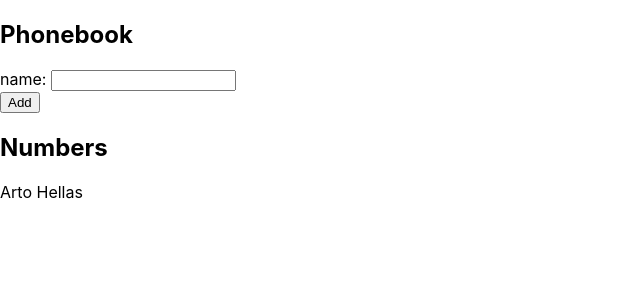
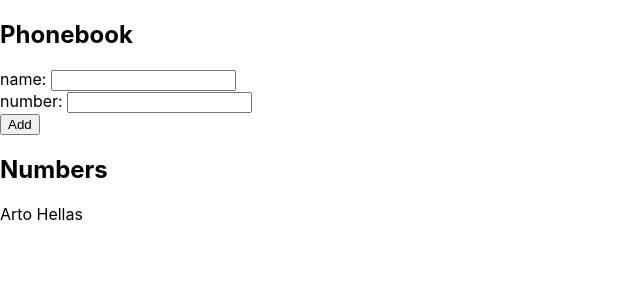
Before and after one commit to buildevol/learn-fullstack-open, a React (Create React App) app in the folder part2exercise/phonebook/: page / in a window 1280 px wide. Shown: the top 300 px of the page, without its empty margins (0-640 px from the left). Built offline with nearby package versions, Linux system fonts and the light colour scheme.

Commit message:
Added my part 2b exercise 2.8 solution

```diff
--- a/part2exercise/phonebook/src/App.js
+++ b/part2exercise/phonebook/src/App.js
@@ -7,24 +7,30 @@
 function App() {
   const [persons, setPersons] = useState([{ name: "Arto Hellas" }]);
   const [newName, setNewName] = useState("");
+  const [newNumber, setNewNumber] = useState("");
 
   const handleSubmit = (event) => {
     event.preventDefault();
     const personObject = {
       name: newName,
+      number: newNumber,
     };
     const filteredPersons = persons.filter((person) => {
       return person.name === newName;
     });
     if (filteredPersons.length > 0) {
       alert(`${newName} is already added to phonebook`);
-      return;
+    } else {
+      setPersons(persons.concat(personObject));
     }
-    setPersons(persons.concat(personObject));
     setNewName("");
+    setNewNumber("");
   };
   const handleNewName = (event) => {
     setNewName(event.target.value);
+  };
+  const handleNewNumber = (event) => {
+    setNewNumber(event.target.value);
   };
   return (
     <div>
@@ -32,6 +38,10 @@
       <form onSubmit={handleSubmit}>
         <div>
           name: <input type="text" value={newName} onChange={handleNewName} />
+        </div>
+        <div>
+          number:{" "}
+          <input type="text" value={newNumber} onChange={handleNewNumber} />
         </div>
         <div>
           <button type="submit">Add</button>
```
